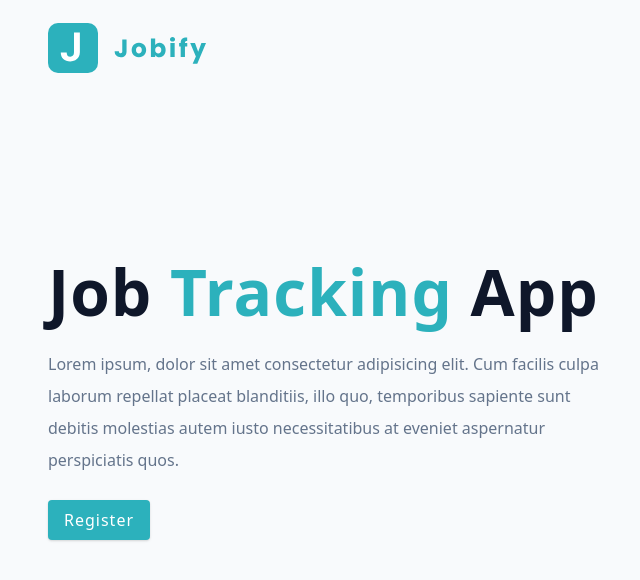
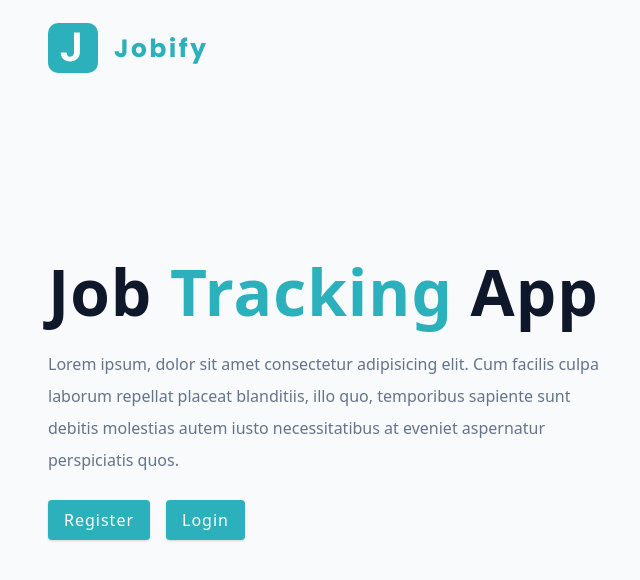
Before and after one commit to Ilesanmi-Erioluwa-Victor/jobify_full_stack, a React (Vite) app in the folder client/: page / in a window 1280 px wide. Shown: the top 580 px of the page, without its empty margins (32-672 px from the left). Built offline with nearby package versions, Linux system fonts and the light colour scheme.

Commit message:
working on Landing Page

```diff
--- a/client/src/pages/Landing.jsx
+++ b/client/src/pages/Landing.jsx
@@ -26,7 +26,19 @@ const Landing = () => {
             necessitatibus at eveniet aspernatur perspiciatis quos.
           </p>
 
-          <Link to={"/register"} className='btn register-link'>Register</Link>
+          <Link
+            to={'/register'}
+            className='btn register-link'
+          >
+            Register
+          </Link>
+
+          <Link
+            to={'/login'}
+            className='btn'
+          >
+            Login
+          </Link>
         </div>
       </div>
     </Wrapper>
```
